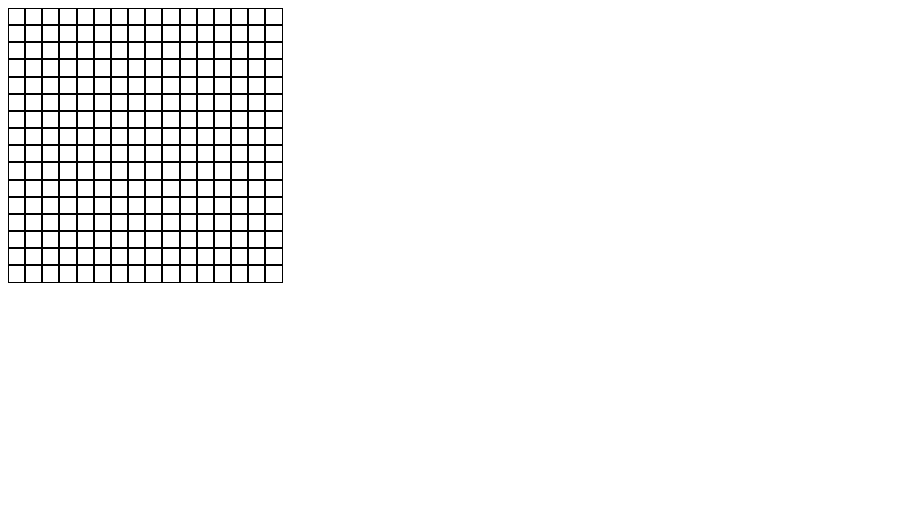
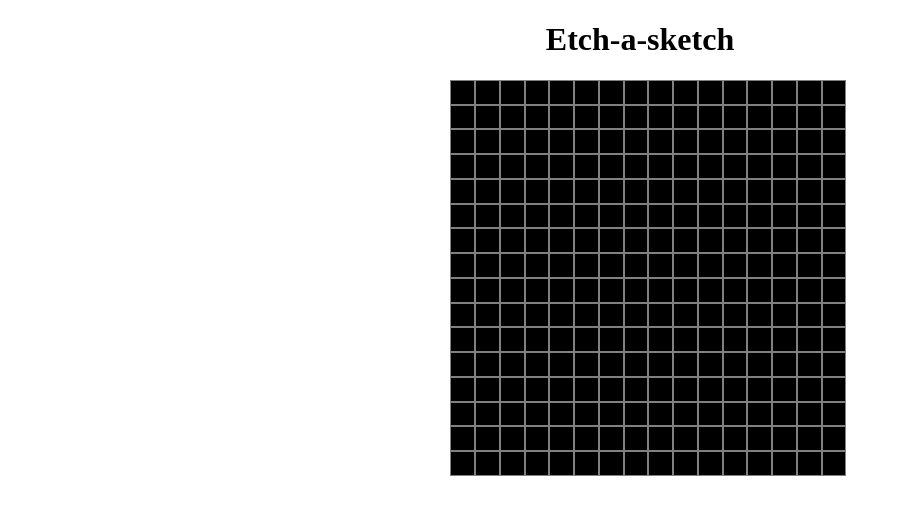
Before and after one commit to Sam-WebP/etch-a-sketch, a plain HTML site: page index.html in a window 1280 px wide. Shown: the whole page, without its empty margins (0-901 px from the left). Drawn offline with Linux system fonts and the light colour scheme.

Commit message:
Added the master container, container for the boxes and the boxes themselves

```diff
--- a/index.html
+++ b/index.html
@@ -4,13 +4,16 @@
     <meta charset="UTF-8">
     <meta http-equiv="X-UA-Compatible" content="IE=edge">
     <meta name="viewport" content="width=device-width, initial-scale=1.0">
-    <script src="script.js"></script>
+
     <link rel="stylesheet" href="style.css"/>
     <title>Etch-a-sketch</title>
 </head>
 <body>
-<div id="container-container">
-    <div id="grid-container">
+
+
+    <h1>Etch-a-sketch</h1>
+    <div id="master-container">
+        <!--<div class="grid-container">
             <div class="box"></div>
             <div class="box"></div>
             <div class="box"></div>
@@ -28,7 +31,7 @@
             <div class="box"></div>
             <div class="box"></div>
         </div>
-    <div id="grid-container">
+        <div class="grid-container">
             <div class="box"></div>
             <div class="box"></div>
             <div class="box"></div>
@@ -46,7 +49,7 @@
             <div class="box"></div>
             <div class="box"></div>
         </div>
-    <div id="grid-container">
+        <div class="grid-container">
             <div class="box"></div>
             <div class="box"></div>
             <div class="box"></div>
@@ -64,7 +67,7 @@
             <div class="box"></div>
             <div class="box"></div>
         </div>
-    <div id="grid-container">
+        <div class="grid-container">
             <div class="box"></div>
             <div class="box"></div>
             <div class="box"></div>
@@ -82,7 +85,7 @@
             <div class="box"></div>
             <div class="box"></div>
         </div>
-    <div id="grid-container">
+        <div class="grid-container">
             <div class="box"></div>
             <div class="box"></div>
             <div class="box"></div>
@@ -100,7 +103,7 @@
             <div class="box"></div>
             <div class="box"></div>
         </div>
-    <div id="grid-container">
+        <div class="grid-container">
             <div class="box"></div>
             <div class="box"></div>
             <div class="box"></div>
@@ -118,7 +121,7 @@
             <div class="box"></div>
             <div class="box"></div>
         </div>
-    <div id="grid-container">
+        <div class="grid-container">
             <div class="box"></div>
             <div class="box"></div>
             <div class="box"></div>
@@ -136,7 +139,7 @@
             <div class="box"></div>
             <div class="box"></div>
         </div>
-    <div id="grid-container">
+        <div class="grid-container">
             <div class="box"></div>
             <div class="box"></div>
             <div class="box"></div>
@@ -154,7 +157,7 @@
             <div class="box"></div>
             <div class="box"></div>
         </div>
-    <div id="grid-container">
+        <div class="grid-container">
             <div class="box"></div>
             <div class="box"></div>
             <div class="box"></div>
@@ -172,7 +175,7 @@
             <div class="box"></div>
             <div class="box"></div>
         </div>
-    <div id="grid-container">
+        <div class="grid-container">
             <div class="box"></div>
             <div class="box"></div>
             <div class="box"></div>
@@ -190,7 +193,7 @@
             <div class="box"></div>
             <div class="box"></div>
         </div>
-    <div id="grid-container">
+        <div class="grid-container">
             <div class="box"></div>
             <div class="box"></div>
             <div class="box"></div>
@@ -208,7 +211,7 @@
             <div class="box"></div>
             <div class="box"></div>
         </div>
-    <div id="grid-container">
+        <div class="grid-container">
             <div class="box"></div>
             <div class="box"></div>
             <div class="box"></div>
@@ -226,7 +229,7 @@
             <div class="box"></div>
             <div class="box"></div>
         </div>
-    <div id="grid-container">
+        <div class="grid-container">
             <div class="box"></div>
             <div class="box"></div>
             <div class="box"></div>
@@ -244,7 +247,7 @@
             <div class="box"></div>
             <div class="box"></div>
         </div>
-    <div id="grid-container">
+        <div class="grid-container">
             <div class="box"></div>
             <div class="box"></div>
             <div class="box"></div>
@@ -262,7 +265,7 @@
             <div class="box"></div>
             <div class="box"></div>
         </div>
-    <div id="grid-container">
+        <div class="grid-container">
             <div class="box"></div>
             <div class="box"></div>
             <div class="box"></div>
@@ -280,7 +283,7 @@
             <div class="box"></div>
             <div class="box"></div>
         </div>
-    <div id="grid-container">
+        <div class="grid-container">
             <div class="box"></div>
             <div class="box"></div>
             <div class="box"></div>
@@ -297,11 +300,15 @@
             <div class="box"></div>
             <div class="box"></div>
             <div class="box"></div>
-    </div>
+        </div>  -->
     </div>
 
 
-
+    <script src="script.js"></script>
 
 </body>
 </html>
+
+
+ <!--I need something that creates a class="box" with a unique
+ id inside of the class="grid-container"-->
--- a/script.js
+++ b/script.js
@@ -0,0 +1,35 @@
+
+// Creating the master container for the box containers to go in
+const masterContainer = document.querySelector('#master-container');
+masterContainer.style.display = 'flex';
+masterContainer.style.flexDirection = 'column';
+masterContainer.style.justifyContent = 'center';
+masterContainer.style.alignItems = 'center';
+
+//function that creates 16 boxes on load of the window
+window.onload = function() {
+    createGridContainer();
+  };
+function createGridContainer () {
+// Creates box containers inside of the master container for the boxes to go into
+    for (let i = 1; i <= 16; i++) {
+
+    const boxContain = document.createElement('div')
+    boxContain.style.display = 'flex';
+    boxContain.style.border = '0px solid';
+    boxContain.style.width = '30%';
+    masterContainer.appendChild(boxContain)
+
+// Creates boxes and puts them into the container
+    for (let i = 1; i <= 16; i++) {
+
+    let box = document.createElement('div');
+    box.style.display = '1';
+    box.style.padding = '3%';
+    box.style.border = '1px solid grey';
+    box.style.backgroundColor = 'black'
+    boxContain.appendChild(box);
+
+}
+}
+}
--- a/style.css
+++ b/style.css
@@ -1,24 +1,29 @@
+h1 {
+    text-align: center;
+    font-weight: 900;
+}
 
 #container-container {
-    display: block;
- margin-left: auto;
-  margin-right: auto;
+    display: flex;
+    flex-direction: column;
+    justify-content: center;
+    align-items: center;
 }
 
 
-#grid-container {
+.grid-container {
     display: flex;
     border: 0px solid;
-    width: 20%;
-    flex-wrap: nowrap;
-    display
+    width: 30%;
 }
 
 .box {
     display: 1;
     padding: 3%;
-    border: 1px solid;
-    display: flex;
-    align-items: center;
-    justify-content: center;
+    border: 1px solid grey;
+
 }
+
+.box:hover {
+    background-color: red;
+}
```
Lines whose indentation alone changed are shown as unchanged.
